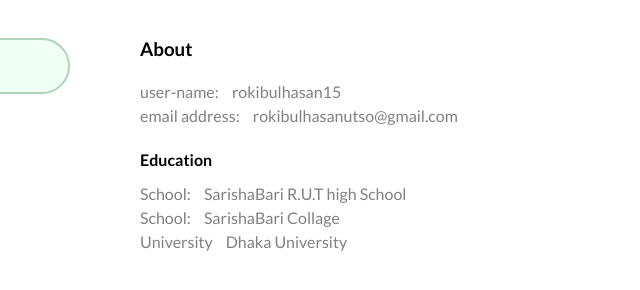
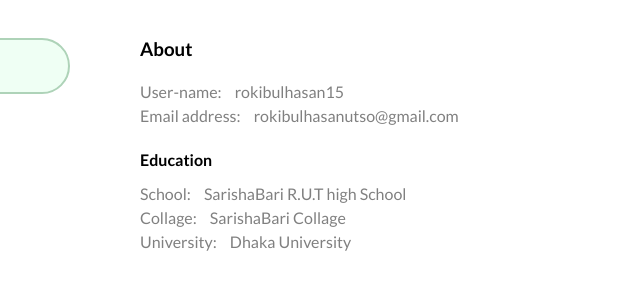
Before and after one commit to rokibulhasanutso/cloudquizz, a website with bundled scripts: page templates/user/profile.html in a window 1280 px wide. Shown: the part 338-628 px from the top of the page, 610-1250 px from the left. Built offline with nearby package versions, Linux system fonts and the light colour scheme; no server answers; sample sign-in values are in the browser's storage; a web font is replaced by a local one.

Commit message:
about section update

```diff
--- a/assets/css/user/profile.css
+++ b/assets/css/user/profile.css
@@ -59,6 +59,7 @@
     flex-direction: row-reverse;
     justify-content: space-between;
     padding-block: 40px;
+    position: relative;
     /* gap: 50px; */
 }
 
@@ -66,6 +67,9 @@
     width: 100%;
     max-width: 500px;
     padding-inline: 70px;
+    height: fit-content;
+    position: sticky;
+    top: 30px;
 }
 
 .profile-describe-details .profile_about_section input{
--- a/templates/user/profile.html
+++ b/templates/user/profile.html
@@ -110,12 +110,13 @@
                     <!-- <div><label>user-name:</label><input type="text" value="rokibulhasan15"><i class='bx bxs-edit'></i></div>
                     <div><label>email address:</label><input type="text" value="rokibulhasanutso@gmail.com"><i class='bx bxs-edit'></i></div> -->
                     <div class="edit">
-                        <label>user-name:</label>
+                        <label>User-name:</label>
                         <p>rokibulhasan15</p>
-                        <i class='bx bxs-edit edit-i' style="padding-left: 10px; display: none;"></i>
+                        <!-- <input type="text" value="rokibulhasan15" style="display: none;"> -->
+                        <i class='bx bxs-edit' style="padding-left: 10px; display: none;"></i>
                     </div>
                     <div>
-                        <label>email address:</label>
+                        <label>Email address:</label>
                         <p>rokibulhasanutso@gmail.com</p>
                         <i class='bx bxs-edit' style="padding-left: 10px; display: none;"></i>
                     </div>
@@ -127,12 +128,12 @@
                         <i class='bx bxs-edit' style="padding-left: 10px; display: none;"></i>
                     </div>
                     <div>
-                        <label>School:</label>
+                        <label>Collage:</label>
                         <p>SarishaBari Collage</p>
                         <i class='bx bxs-edit' style="padding-left: 10px; display: none;"></i>
                     </div>
                     <div>
-                        <label>University</label>
+                        <label>University:</label>
                         <p>Dhaka University</p>
                         <i class='bx bxs-edit' style="padding-left: 10px; display: none;"></i>
                     </div>
```
